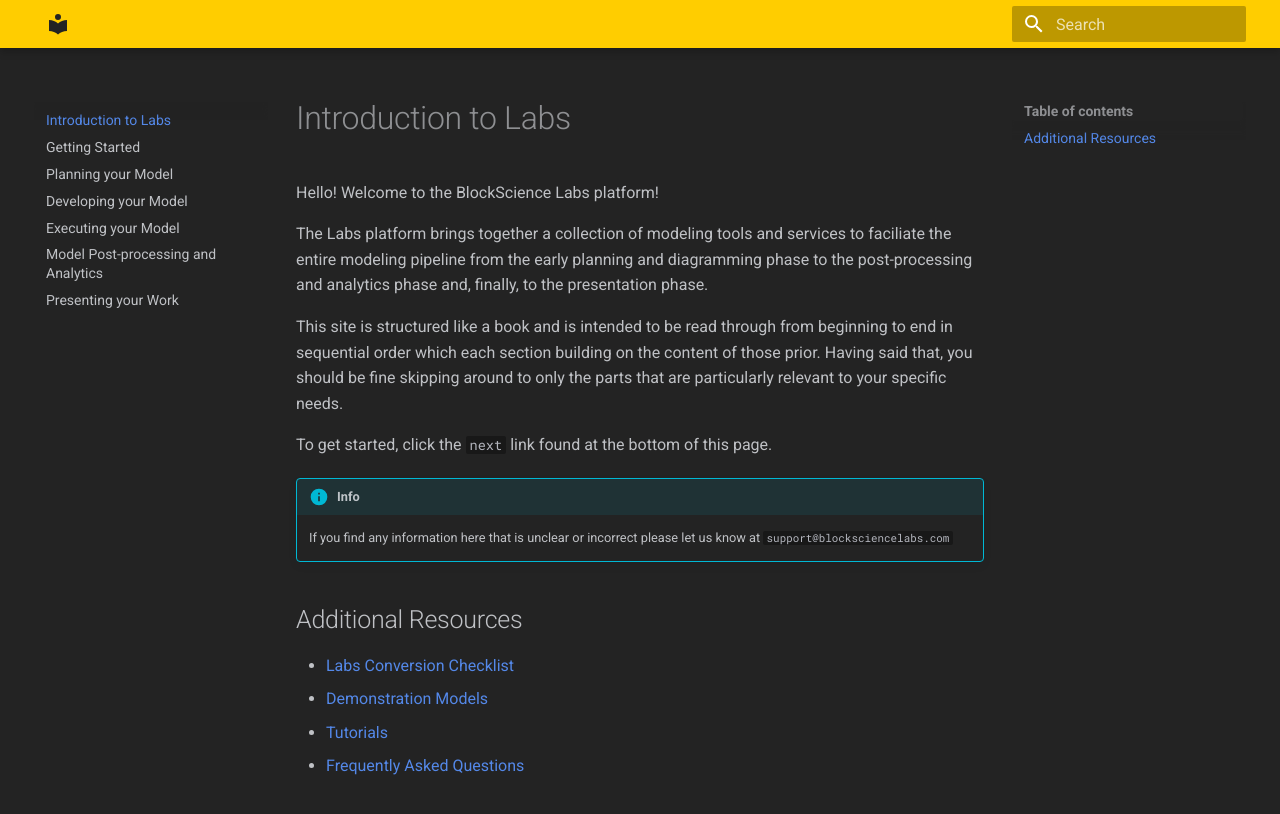
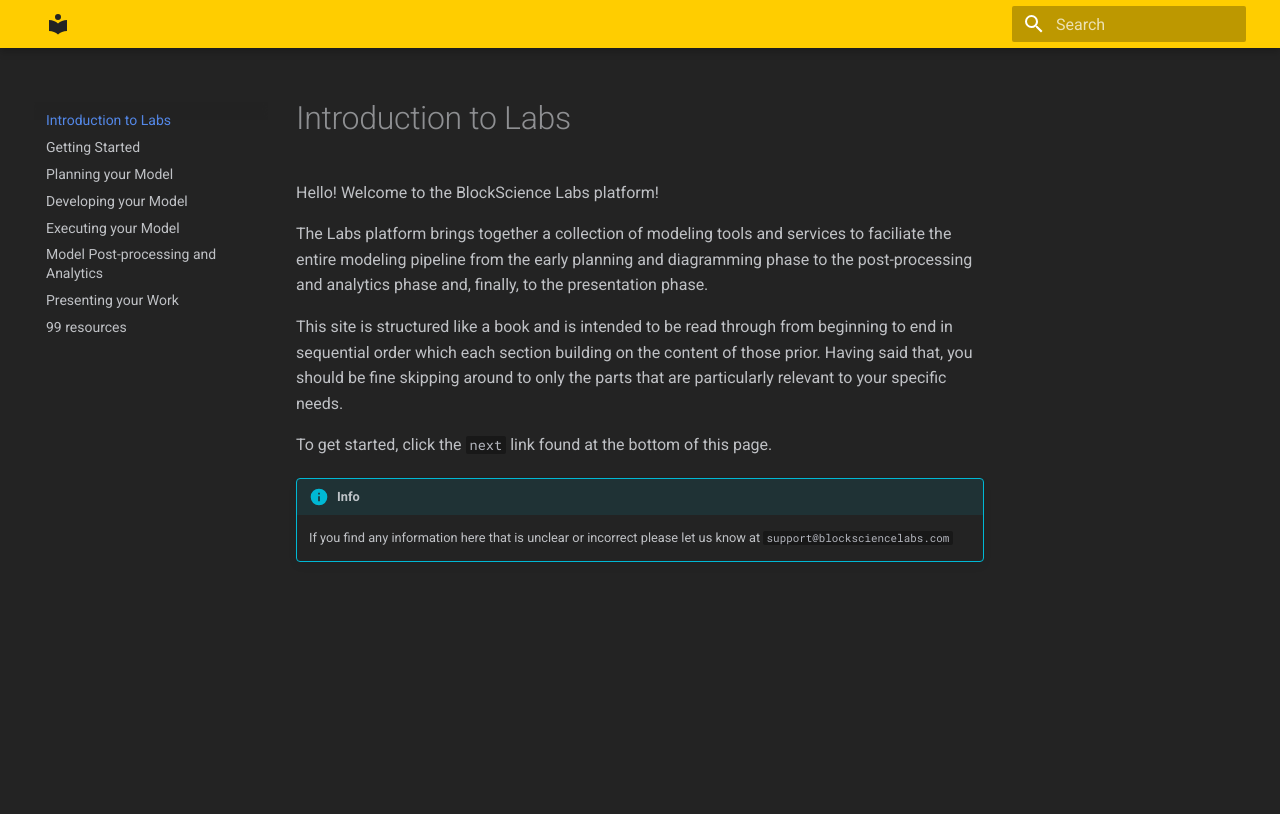
Before and after one commit to blockscience-labs/labs-demos, an MkDocs documentation site: the page built from docs/index.md, in a window 1280 px wide. Shown: the top 814 px of the page. Built offline with MkDocs 1.6.1 and Material for MkDocs 9.7.7, drawn with Linux system fonts in a browser that asks for light colours.

Commit message:
Additions

```diff
--- a/docs/index.md
+++ b/docs/index.md
@@ -9,9 +9,3 @@
 
 !!! info
     If you find any information here that is unclear or incorrect please let us know at `support@blocksciencelabs.com`
-
-## Additional Resources
-- [Labs Conversion Checklist](docs/labs-conversion-checklist.md)
-- [Demonstration Models](models/index.md)
-- [Tutorials](tutorials/index.md)
-- [Frequently Asked Questions](faq/index.md)
--- a/mkdocs.yml
+++ b/mkdocs.yml
@@ -14,3 +14,4 @@
     - 04_execution.md
     - 05_analytics.md
     - 06_presentation.md
+    - 99_resources.md
```
Also changed, not shown: docs/99_resources.md (added, +5 -0 lines).
